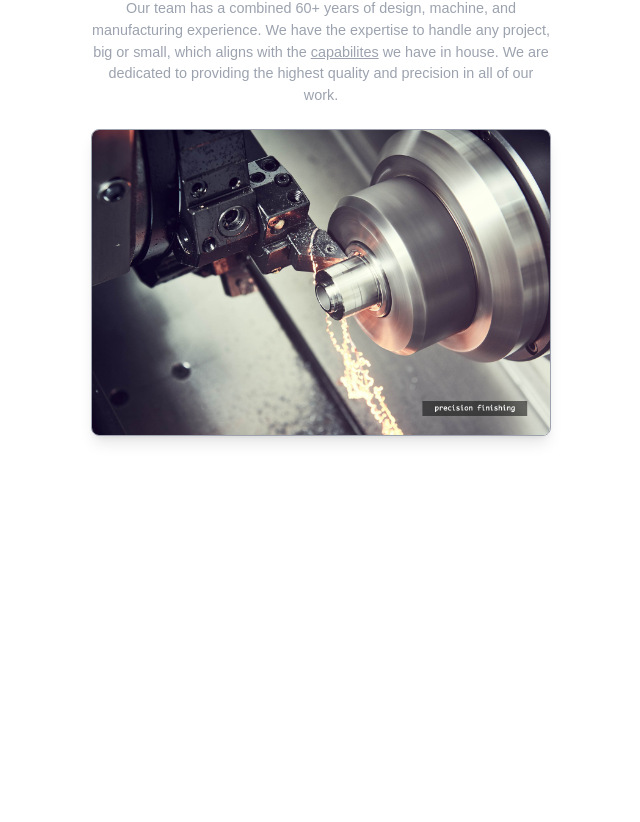
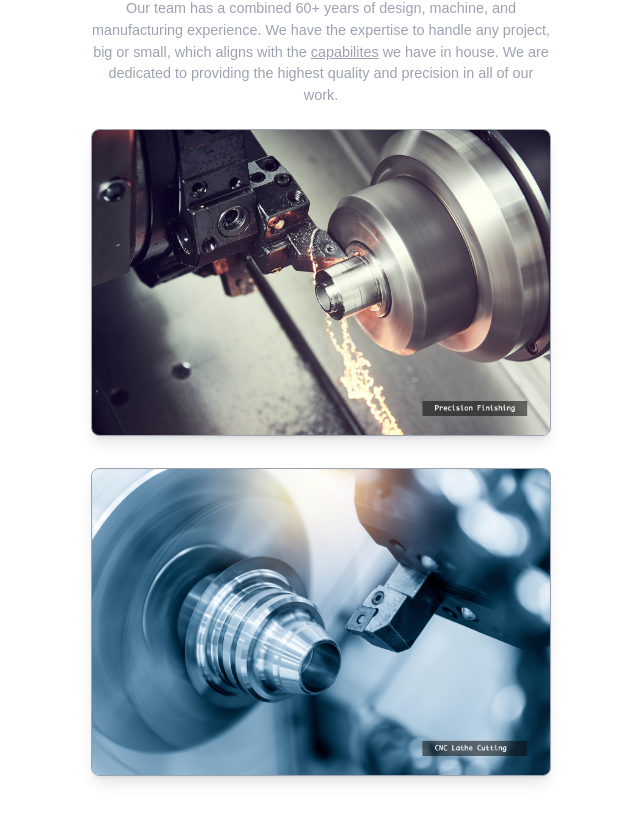
Before and after one commit to tuffs/3dmachtoolllc, a Next.js app: page / in a window 1280 px wide. Shown: the part 1237-2059 px from the top of the page, without its empty margins (319-959 px from the left). Before the commit the page ends 1801 px from the top, so only its background shows below. Built offline with nearby package versions, Linux system fonts and the light colour scheme.

Commit message:
Updates to the images for the ExperienceAndExpertise.js component.

```diff
--- a/components/ExperienceAndExpertise.js
+++ b/components/ExperienceAndExpertise.js
@@ -166,12 +166,18 @@ const ExperienceAndExpertise = () => {
       <motion.div
         variants={imageVariants}
         initial="hidden"
-        animate={paragraphControls}
+        animate={imageControls}
         className="w-[90%] md:w-[45%] mx-auto mt-[-10px]"
       >
         <img
           src="lathe_spinning_and_cutting__optimized.webp"
           alt="Lathe spinning and cutting"
+          className="mt-6 border-[.1rem] mx-auto w-full rounded-lg shadow-lg md:24 md:m-8 md:mx-0 md:border-[.09rem] border-[#9ca3af]"
+        />
+
+        <img
+          src="cnc_lathe_cutting__optimized.webp"
+          alt="CNC Lathe Cutting"
           className="mt-6 border-[.1rem] mx-auto w-full rounded-lg shadow-lg md:24 md:m-8 md:mx-0 md:border-[.09rem] border-[#9ca3af]"
         />
       </motion.div>
```
Also changed, not shown: public/cnc_lathe_cutting__optimized.webp (added), public/lathe_spinning_and_cutting__optimized.webp.
